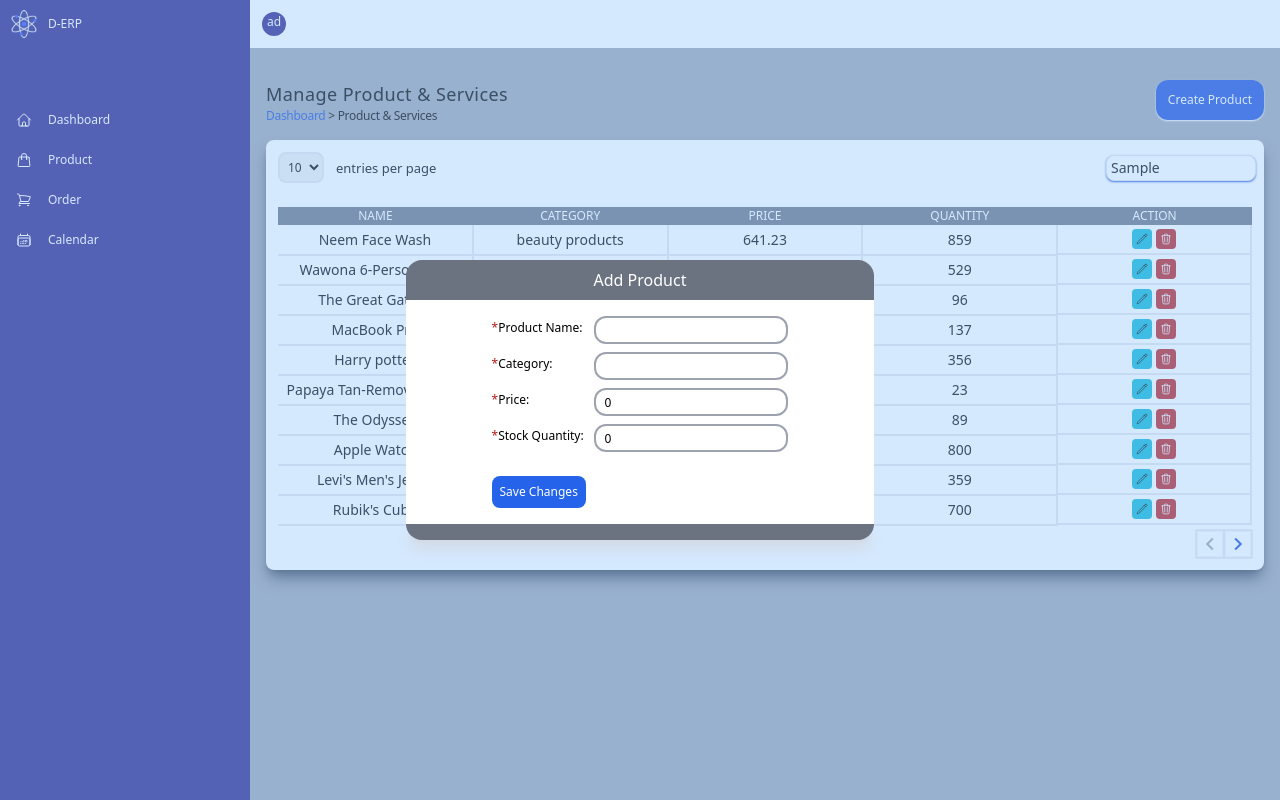
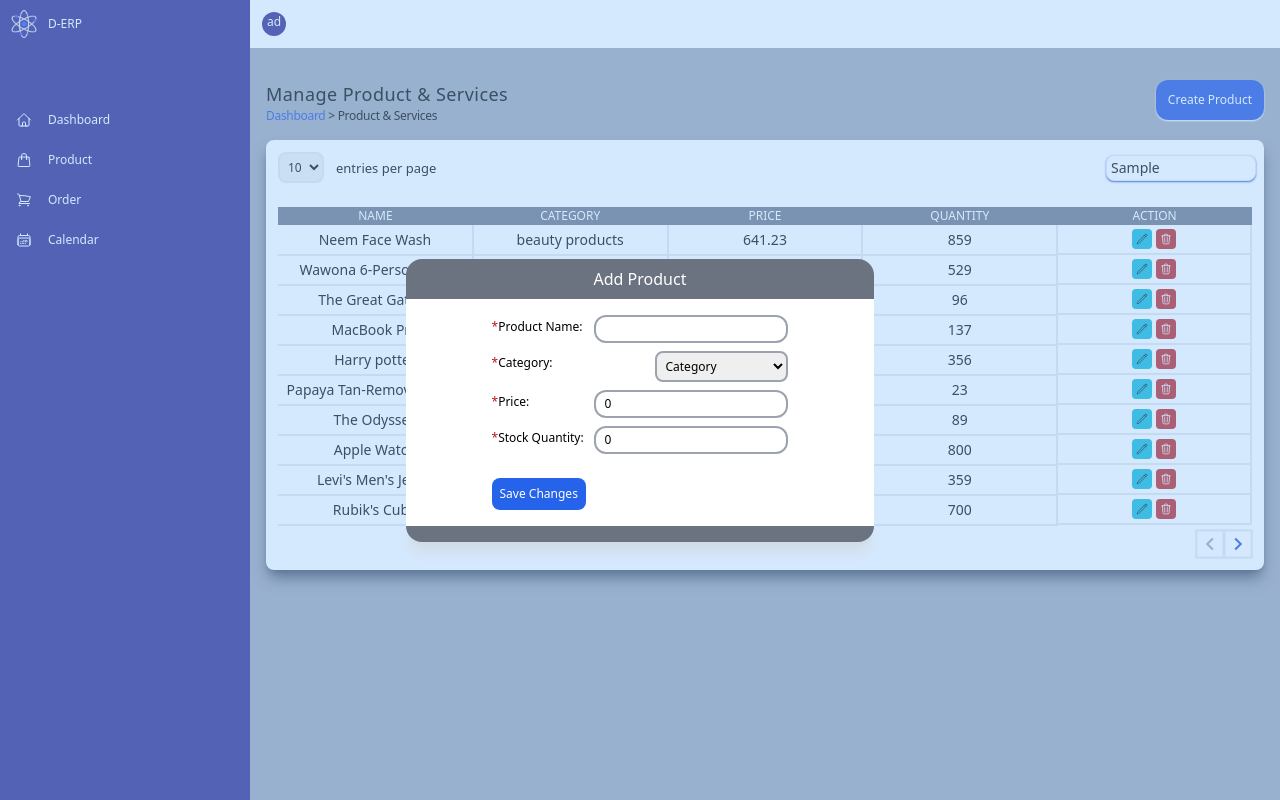
Before and after one commit to Abhishek-1337/Derp, a React (Vite) app: page /product in a window 1280 px wide. Both pictures are taken after typing "Sample" into the empty fields and a click on the button "Create Product". Built offline with nearby package versions, Linux system fonts and the light colour scheme.

Commit message:
Updated category field for creating product

```diff
--- a/src/components/Product/ProductForm.jsx
+++ b/src/components/Product/ProductForm.jsx
@@ -1,5 +1,6 @@
 import { useFormik } from "formik";
 import { useEffect } from "react";
+import { useSelector } from "react-redux";
 import * as Yup from "yup";
 
 const validationSchema = Yup.object({
@@ -27,6 +28,7 @@ const ProductForm = ({
   dispatchUpdateDataAction,
 }) => {
   const { id } = productDetails;
+  const productData = useSelector((state) => state.product.data);
 
   const onFormSubmit = (values, resetForm) => {
     values.productName = values.productName.trim();
@@ -74,6 +76,7 @@ const ProductForm = ({
           <input
             className=" text-black outline-none border-2 border-gray-400 p-2 h-7 rounded-xl"
             type="text"
+            id="productName"
             name="productName"
             onChange={formik.handleChange}
             onBlur={formik.handleBlur}
@@ -94,18 +97,23 @@ const ProductForm = ({
         >
           Category:
         </label>
-        <div className="">
-          <input
-            className=" text-black outline-none border-2 border-gray-400 p-2 h-7 rounded-xl"
-            type="text"
-            name="category"
+        <div>
+          <select
+            id="category"
+            className="outline-none rounded-lg border-2 border-gray-400 p-1"
             onChange={formik.handleChange}
-            onBlur={formik.handleBlur}
             value={formik.values.category}
-          />
-          {formik.touched.category && formik.errors.category ? (
+          >
+            <option className="font-medium">Category</option>
+            {[...new Set(productData.map((product) => product.category))].map(
+              (category) => {
+                return <option key={category}>{category}</option>;
+              }
+            )}
+          </select>
+          {formik.touched.categoryDropdown && formik.errors.categoryDropdown ? (
             <div className="text-red-600 text-[10px]">
-              {formik.errors.category}
+              {formik.errors.categoryDropdown}
             </div>
           ) : null}
         </div>
@@ -121,6 +129,7 @@ const ProductForm = ({
           <input
             className=" text-black outline-none border-2 border-gray-400 p-2 h-7 rounded-xl"
             type="number"
+            id="price"
             name="price"
             onChange={formik.handleChange}
             onBlur={formik.handleBlur}
@@ -144,6 +153,7 @@ const ProductForm = ({
           <input
             className=" text-black outline-none border-2 border-gray-400 p-2 h-7 rounded-xl"
             type="number"
+            id="quantity"
             name="quantity"
             onChange={formik.handleChange}
             onBlur={formik.handleBlur}
```
